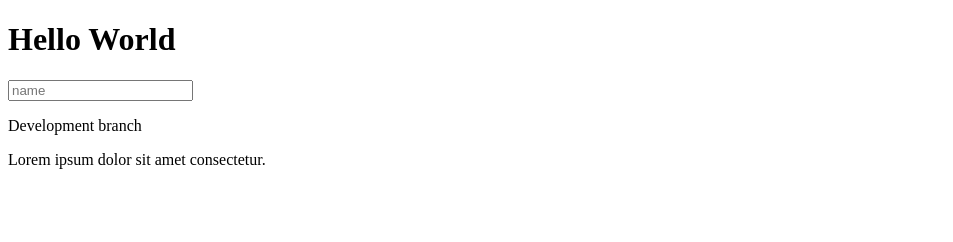
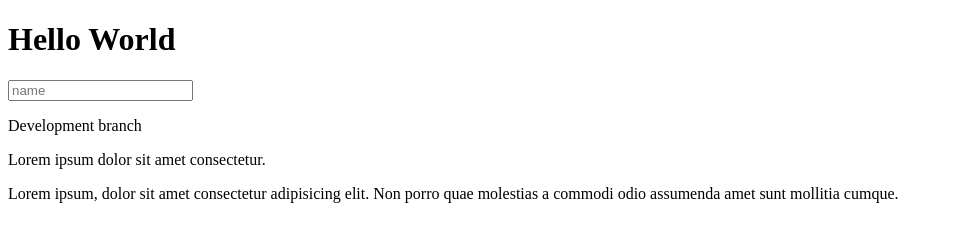
Before and after one commit to coderkamrul0/test-team-project, a plain HTML site: page index.html in a window 1280 px wide. Shown: the whole page, without its empty margins (0-953 px from the left). Drawn offline with Linux system fonts and the light colour scheme.

Commit message:
lorem 10 added

```diff
--- a/index.html
+++ b/index.html
@@ -13,5 +13,6 @@
     </form>
     <p>Development branch</p>
     <p>Lorem ipsum dolor sit amet consectetur.</p>
+    <p>Lorem ipsum, dolor sit amet consectetur adipisicing elit. Non porro quae molestias a commodi odio assumenda amet sunt mollitia cumque.</p>
 </body>
 </html>
```
